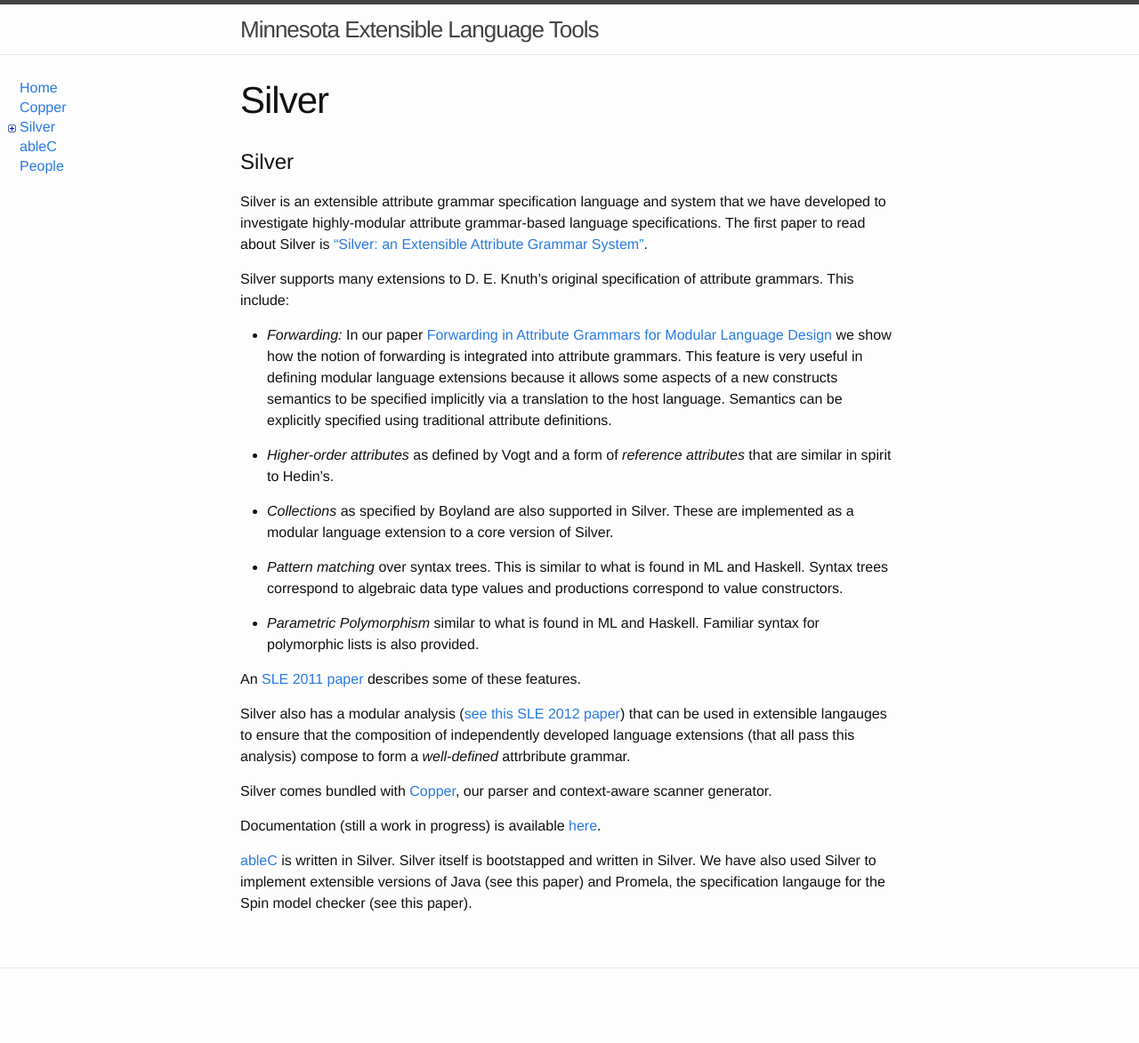
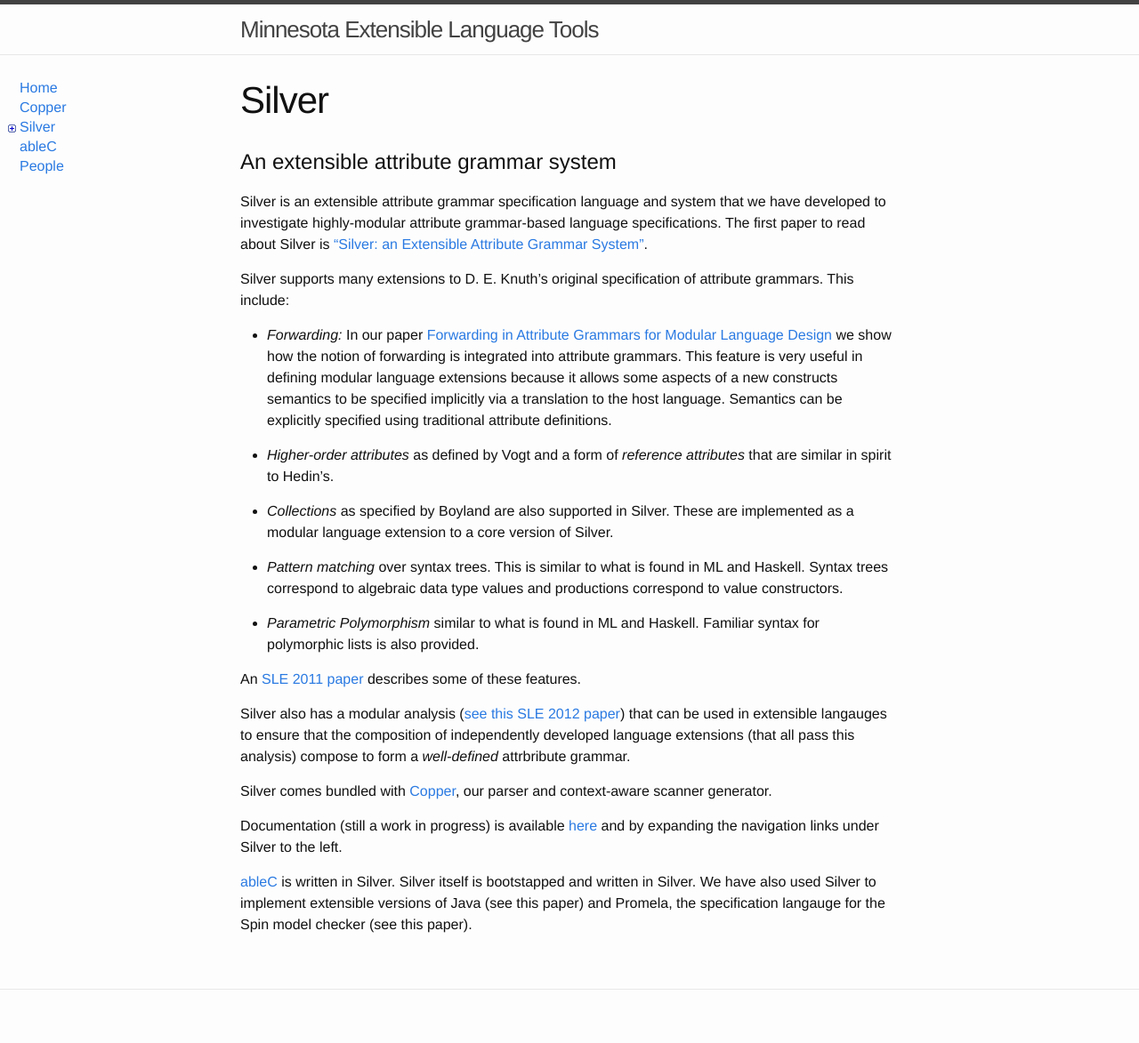
Before and after one commit to melt-umn/melt-website, a Jekyll site: the page built from silver/index.md, in a window 1280 px wide. Shown: the whole page at 89% size. Built offline with Jekyll 4.4.1, drawn with Linux system fonts in a browser that asks for light colours; before the commit the page ends 1149 px from its top, so only the background shows below that.

Commit message:
add mention of Silver nav links

```diff
--- a/silver/index.md
+++ b/silver/index.md
@@ -5,7 +5,7 @@
 menu_weight: 30.0
 ---
 
-# Silver
+# An extensible attribute grammar system
 
 Silver is an extensible attribute grammar specification language and
 system that we have developed to investigate highly-modular attribute
@@ -56,7 +56,8 @@
 context-aware scanner generator.
 
 Documentation (still a work in progress) is available
-[here](..//silver/doc/).
+[here](..//silver/doc/) and by expanding the navigation links under
+Silver to the left.
 
 
 [ableC](/ableC/index.html) is written in Silver.  Silver itself is
```
